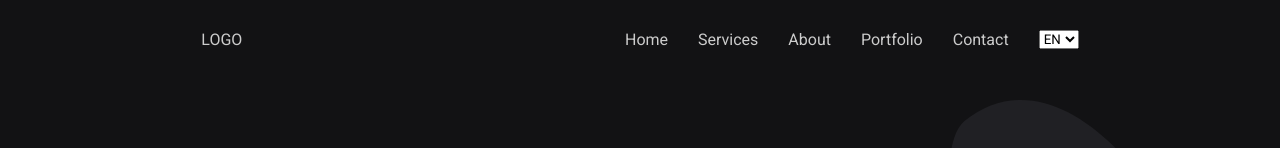
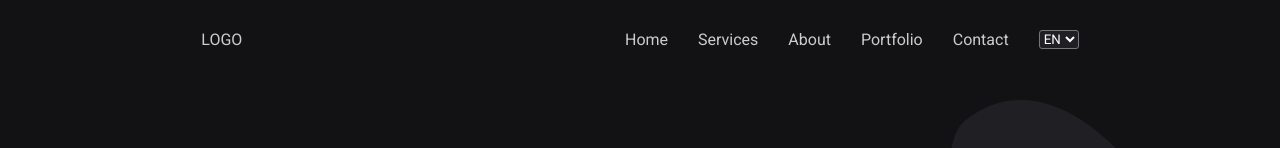
Before and after one commit to auggustus6/iniciodesign-web, a React (Vite) app: page / in a window 1280 px wide. Shown: the top 148 px of the page. Built offline with nearby package versions, Linux system fonts and the light colour scheme.

Commit message:
Styles select language

```diff
--- a/src/components/NavBar/NavBar.module.css
+++ b/src/components/NavBar/NavBar.module.css
@@ -19,6 +19,13 @@ a {
   right: 0;
   position: fixed;
   width: 100%;
+}
+
+.nav select {
+  background: #202024;
+  color: #fff;
+  outline: none;
+  border-radius: 3px;
 }
 
 .nav .navMenu li:last-child {
```
